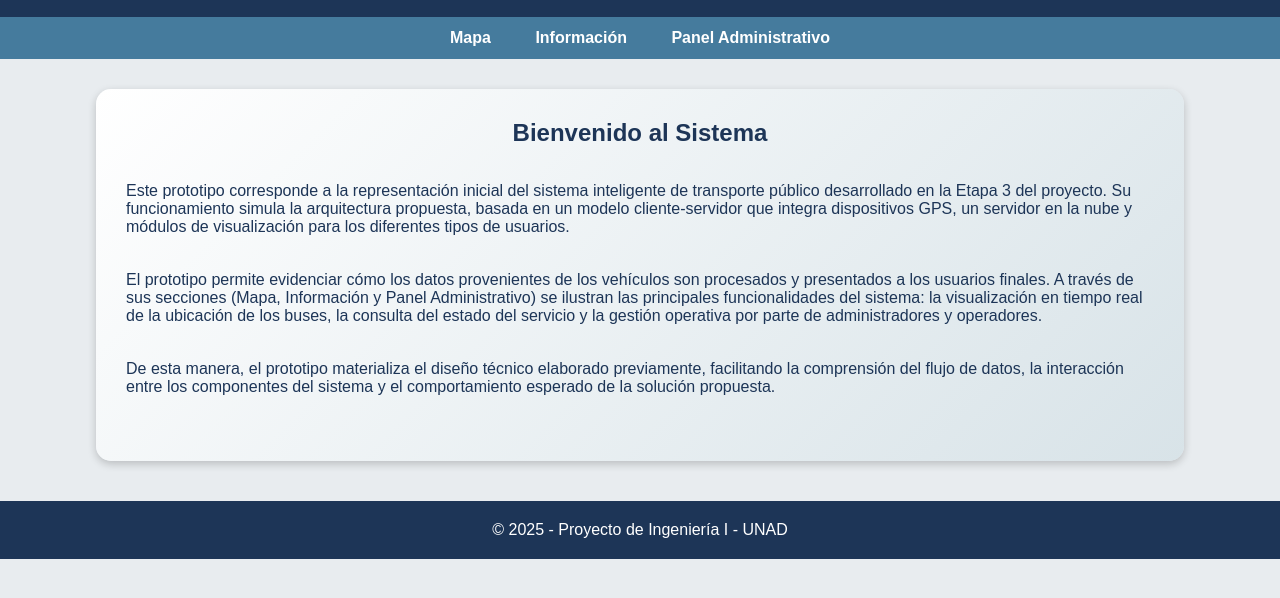
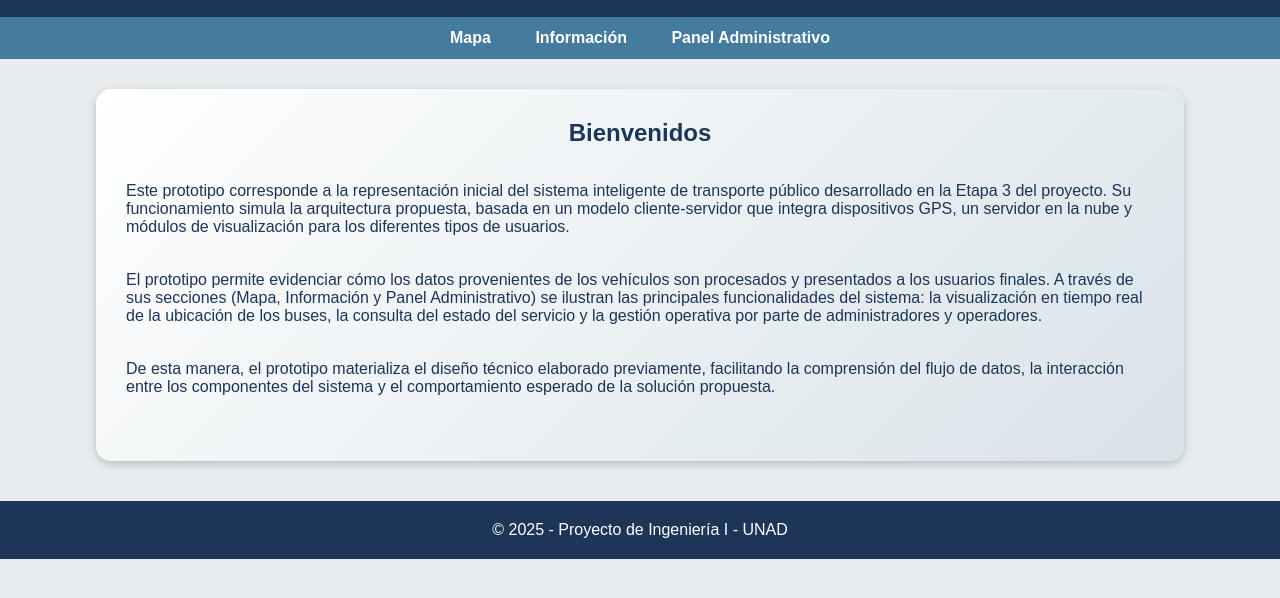
Before and after one commit to carlos2023-2023/proyecto-de-ing, a plain HTML site: page index.html in a window 1280 px wide. Shown: the part 70-668 px from the top of the page. Drawn offline with Linux system fonts and the light colour scheme.

Commit message:
Fix HTML formatting and structure

```diff
--- a/index.html
+++ b/index.html
@@ -32,7 +32,7 @@
 
   <section class="card gradient-card">
     <center>
-      <h2>Bienvenido al Sistema</h2>
+      <h2>Bienvenidos</h2>
     </center>
     <h2>ㅤ</h2>
     <p>
@@ -62,4 +62,5 @@
 
 </body>
 
+
 </html>
```
